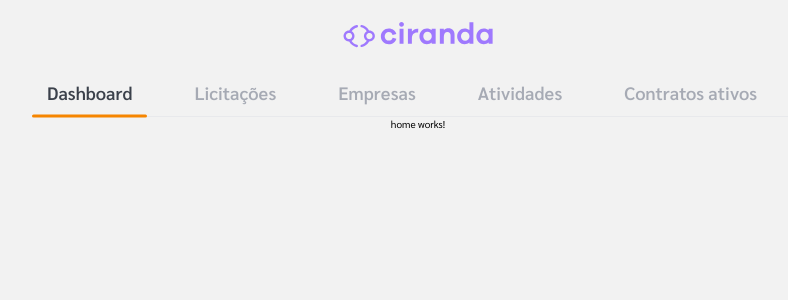
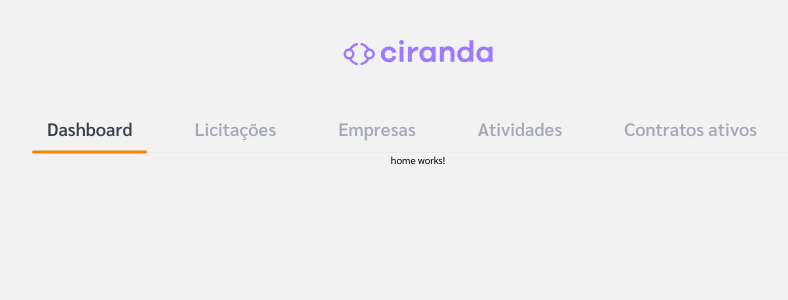
Before and after one commit to msvalandro/HackfestRS2019, an Angular app: page / in a window 1280 px wide. Shown: the top 300 px of the page, without its empty margins (222-1010 px from the left). Built offline with nearby package versions, Linux system fonts and the light colour scheme.

Commit message:
ajuste header

```diff
--- a/src/app/core/header/header.component.scss
+++ b/src/app/core/header/header.component.scss
@@ -1,5 +1,5 @@
 header {
-  height: 7rem;
+  padding: 4rem 0;
 
   display: flex;
   align-items: center;
```
